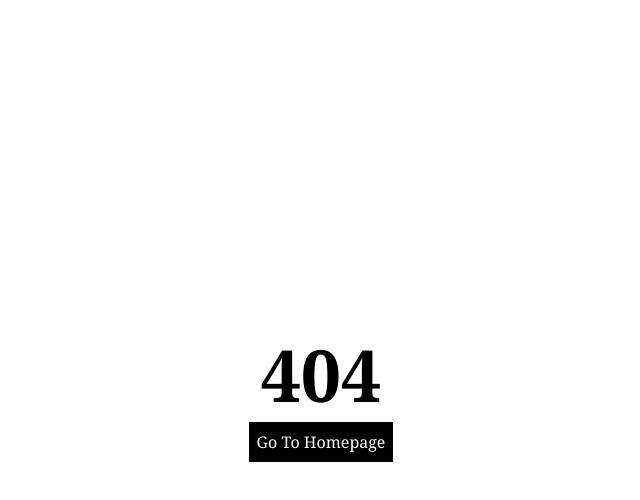
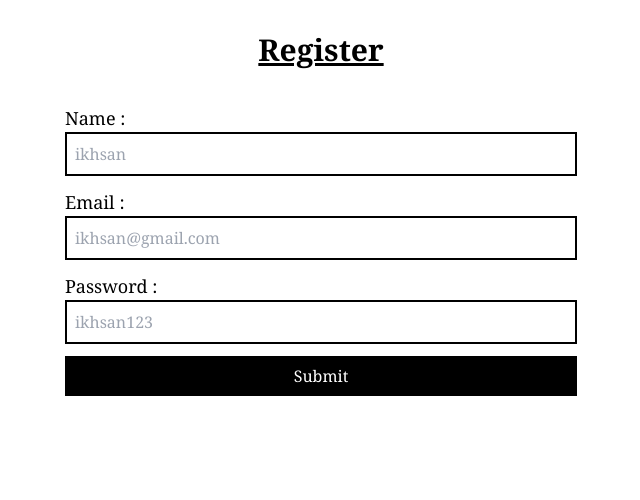
Before and after one commit to ikhsanmuhamad22/personal-notes, a React (Vite) app: page /register in a window 1280 px wide. Before the commit this address had no page. Shown: the top 500 px of the page, without its empty margins (319-959 px from the left). Built offline with nearby package versions, Linux system fonts and the light colour scheme.

Commit message:
feat: RegisterPage

```diff
--- a/src/App.jsx
+++ b/src/App.jsx
@@ -4,12 +4,14 @@ import ArchivePage from './pages/ArchivePage';
 import DetailNotePage from './pages/DetailNotePage';
 import AddNotePage from './pages/AddNotePage';
 import NotFoundPage from './pages/NotFoundPage';
+import RegisterPage from './pages/RegisterPage';
 
 const App = () => {
   return (
     <main>
       <Routes>
         <Route path="/" element={<HomePage />} />
+        <Route path="/register" element={<RegisterPage />} />
         <Route path="/archives" element={<ArchivePage />} />
         <Route path="/note/:id" element={<DetailNotePage />} />
         <Route path="/note/new" element={<AddNotePage />} />
--- /dev/null
+++ b/src/pages/RegisterPage.jsx
@@ -0,0 +1,45 @@
+const RegisterPage = () => {
+  return (
+    <form className="w-2/4 m-auto flex flex-col gap-3">
+      <h1 className="text-3xl text-center underline mt-3 mb-6">Register</h1>
+      <div>
+        <label htmlFor="first_name" className="text-lg">
+          Name :
+        </label>
+        <input
+          type="text"
+          className="w-full p-2 border-2 border-black"
+          placeholder="ikhsan"
+          required
+        />
+      </div>
+      <div>
+        <label htmlFor="first_name" className="text-lg">
+          Email :
+        </label>
+        <input
+          type="email"
+          className="w-full p-2 border-2 border-black"
+          placeholder="ikhsan@gmail.com"
+          required
+        />
+      </div>
+      <div>
+        <label htmlFor="first_name" className="text-lg">
+          Password :
+        </label>
+        <input
+          type="password"
+          className="w-full p-2 border-2 border-black"
+          placeholder="ikhsan123"
+          required
+        />
+      </div>
+      <button type="submit" className="p-2 text-white bg-black">
+        Submit
+      </button>
+    </form>
+  );
+};
+
+export default RegisterPage;
```
Also changed, not shown: src/pages/LoginPage.jsx (added).
